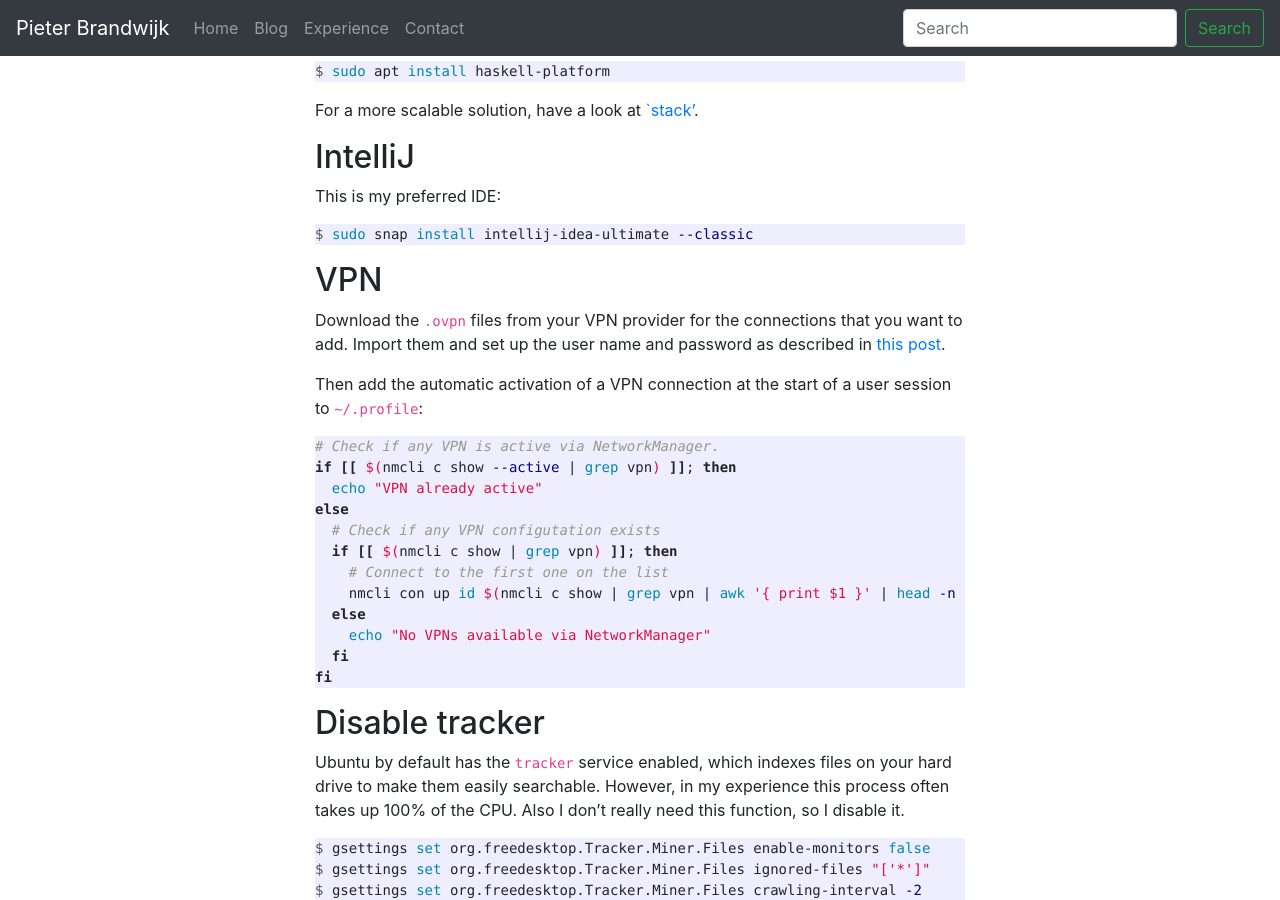
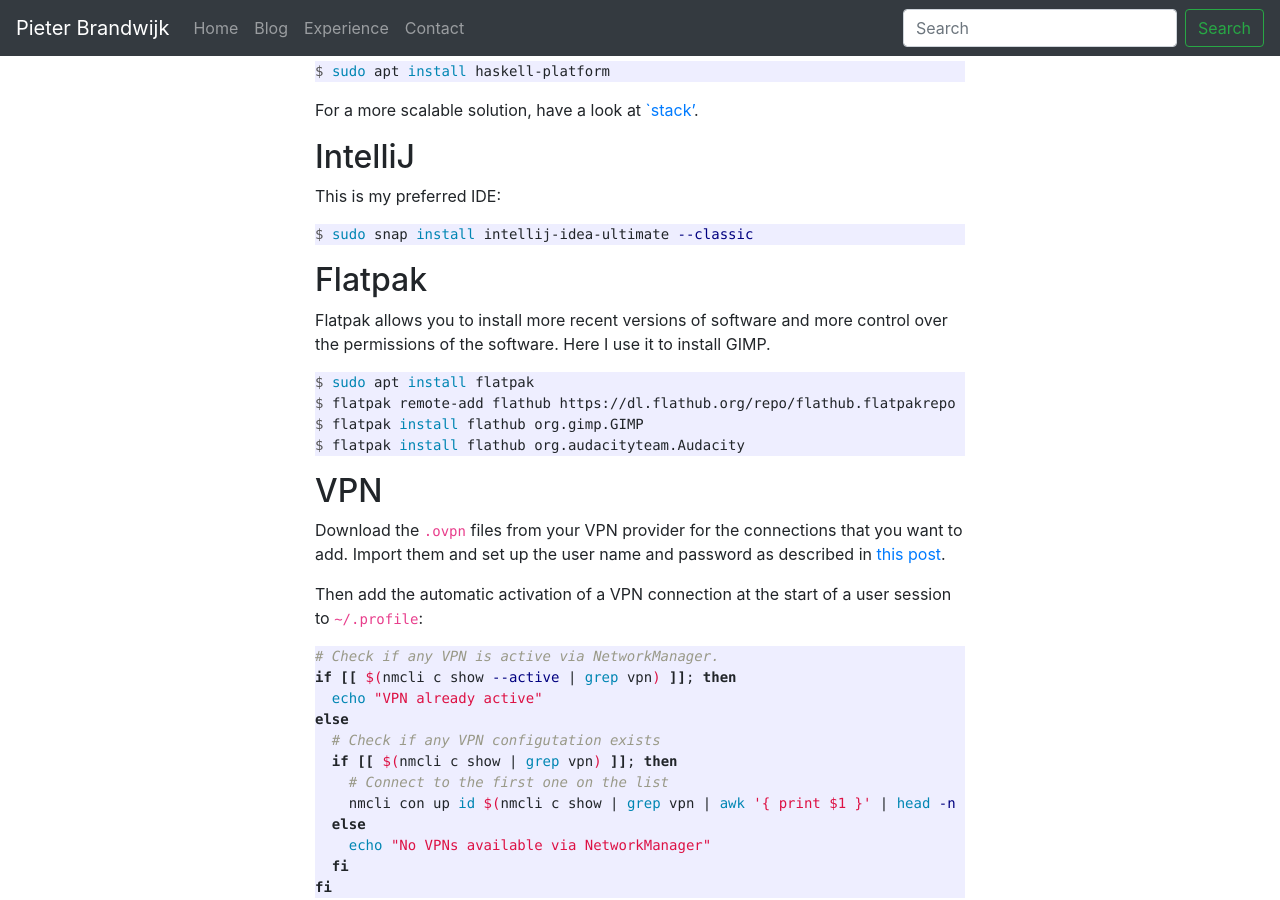
Before and after one commit to pbrandwijk/pbrandwijk.github.io, a Jekyll site: the page built from _posts/2020-07-03-my-initial-ubuntu-setup.md, in a window 1280 px wide and 900 px high, scrolled down 2365 px. Built offline with Jekyll 4.4.1, drawn with Linux system fonts in a browser that asks for light colours; nearby versions of some CDN libraries; comment, search, counter and statistics services are not loaded.

Commit message:
Update post

````diff
--- a/_posts/2020-07-03-my-initial-ubuntu-setup.md
+++ b/_posts/2020-07-03-my-initial-ubuntu-setup.md
@@ -101,6 +101,15 @@ This is my preferred IDE:
 $ sudo snap install intellij-idea-ultimate --classic
 ```
 
+## Flatpak
+Flatpak allows you to install more recent versions of software and more control over the permissions of the software. Here I use it to install GIMP.
+```console
+$ sudo apt install flatpak
+$ flatpak remote-add flathub https://dl.flathub.org/repo/flathub.flatpakrepo
+$ flatpak install flathub org.gimp.GIMP
+$ flatpak install flathub org.audacityteam.Audacity
+```
+
 ## VPN
 Download the `.ovpn` files from your VPN provider for the connections that you want to add. Import them and set up the user name and password as described in [this post]({% post_url 2020-07-05-using-nmcli-to-connect-to-vpn %}).
 
````
